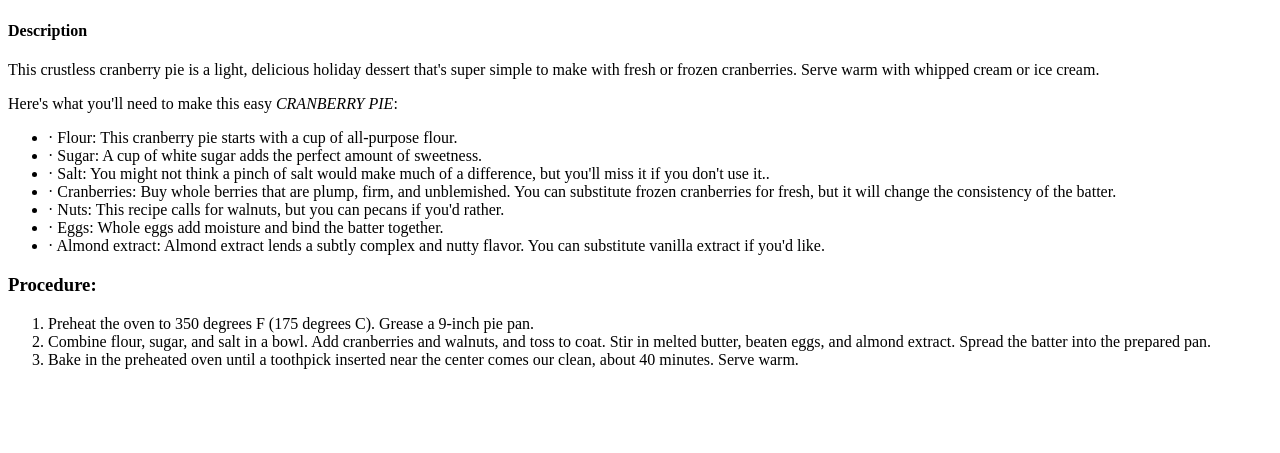
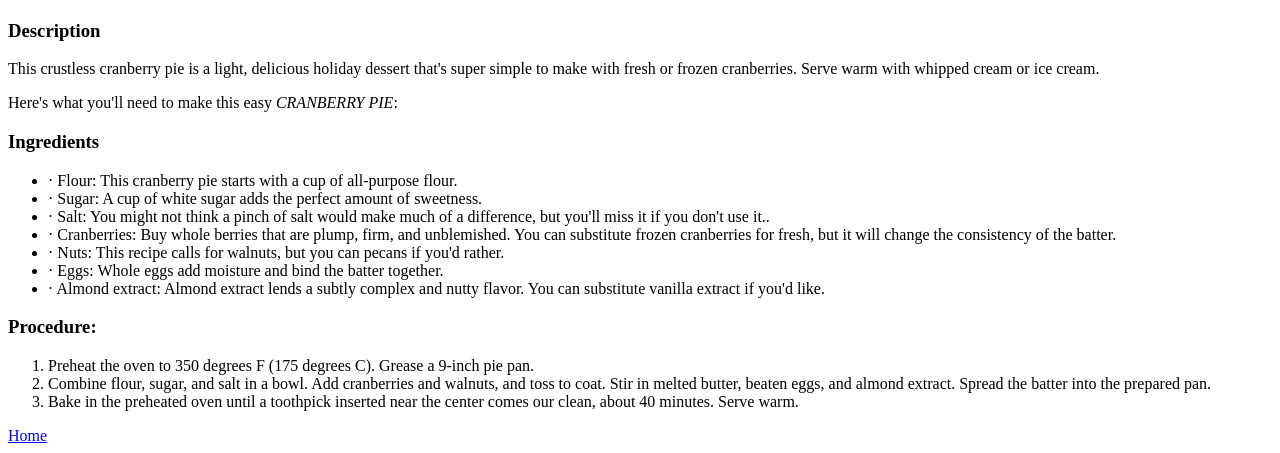
Before and after one commit to pranava-mk/odin-recipes, a plain HTML site: page recipes/cranberrypie.html in a window 1280 px wide. Shown: the part 383-836 px from the top of the page. Before the commit the page ends 800 px from the top, so only its background shows below. Drawn offline with Linux system fonts and the light colour scheme.

Commit message:
Add anchor tags

```diff
--- a/recipes/cranberrypie.html
+++ b/recipes/cranberrypie.html
@@ -16,11 +16,13 @@
 
     <img src="https://www.allrecipes.com/thmb/1QEw0AMVKmhFdbH5eoDdSuMkTV0=/1500x0/filters:no_upscale():max_bytes(150000):strip_icc():format(webp)/12398-crustless-cranberry-pie-VAT-hero-4x3-1-d069d10485214347b6d0e6b3d364d690.jpg">
 
-    <h4>Description</h4>
+    <h3>Description</h3>
 
     <p>This crustless cranberry pie is a light, delicious holiday dessert that's super simple to make with fresh or frozen cranberries. Serve warm with whipped cream or ice cream.</p>
 
     <p>Here's what you'll need to make this easy <em>CRANBERRY PIE</em>:</p>
+
+    <h3>Ingredients</h3>
 
     <ul>
         <li>· Flour: This cranberry pie starts with a cup of all-purpose flour.</li>
@@ -40,6 +42,7 @@
         <li>Bake in the preheated oven until a toothpick inserted near the center comes our clean, about 40 minutes. Serve warm.</li>
     </ol>
 
+    <a href="../index.html">Home</a>
 </body>
 
 
```
Also changed, not shown: index.html (+13 -0 lines), recipes/pavbhaji.html (+2 -0 lines).
